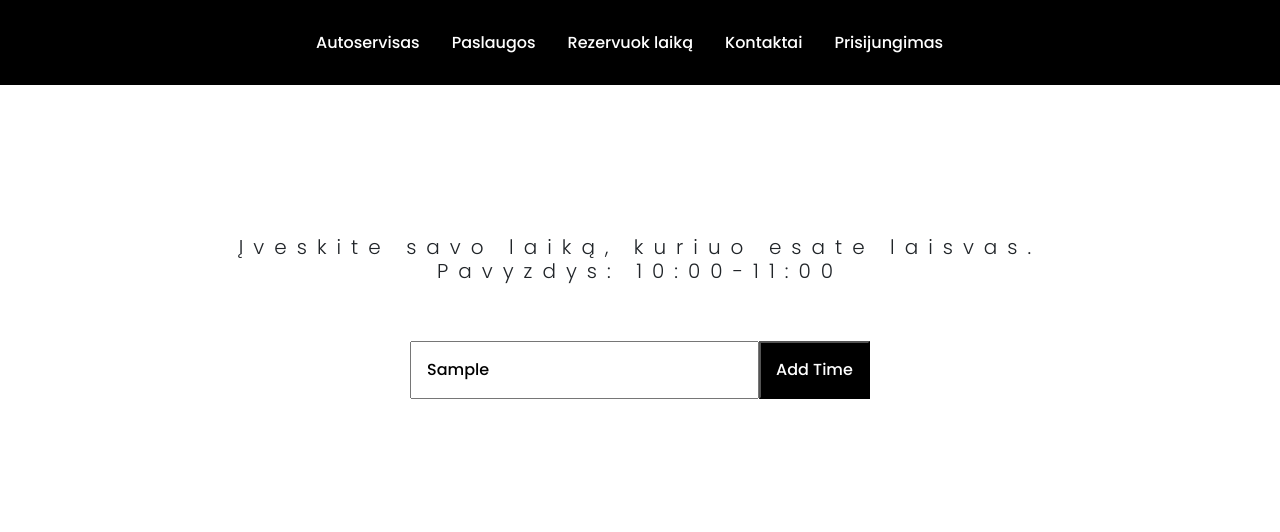
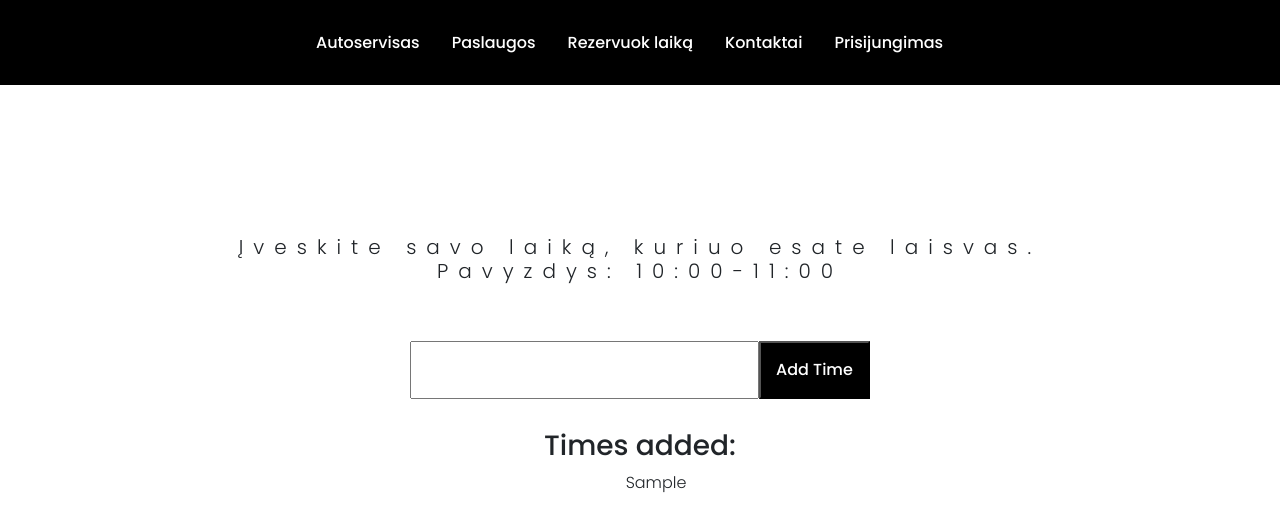
Before and after one commit to Sandruttee/autoservisas222e, a React (Create React App) app: page /AvailableTimeForm in a window 1280 px wide. Both pictures are taken after typing "Sample" into the empty fields and a click on the button "Add Time". Shown: the top 532 px of the page. Built offline with nearby package versions, Linux system fonts and the light colour scheme.

Commit message:
user can add times and see what times were added

```diff
--- a/src/pages/AvailableTimeForm.js
+++ b/src/pages/AvailableTimeForm.js
@@ -5,6 +5,7 @@ class AvailableTimeForm extends React.Component {
     super(props);
     this.state = {
       newTime: "",
+      times: [],
     };
   }
 
@@ -13,27 +14,42 @@ class AvailableTimeForm extends React.Component {
   };
 
   addTime = () => {
-    if (this.props.onAddTime) {
-      this.props.onAddTime(this.state.newTime);
-      this.setState({ newTime: "" });
+    const { newTime } = this.state;
+    if (newTime !== "") {
+      this.setState((prevState) => ({
+        times: [...prevState.times, newTime],
+        newTime: "",
+      }));
     }
   };
 
   render() {
+    const { newTime, times } = this.state;
+
     return (
-      <div className="formContainer ">
+      <div className="formContainer">
         <h2>
           Įveskite savo laiką, kuriuo esate laisvas. Pavyzdys: 10:00-11:00
         </h2>
         <input
           type="text"
-          value={this.state.newTime}
+          value={newTime}
           onChange={this.handleInputChange}
           className="loginInput"
         />
+
         <button className="loginButton" onClick={this.addTime}>
           Add Time
         </button>
+
+        <div>
+          <h3>Times added:</h3>
+          <ul>
+            {times.map((time, index) => (
+              <li key={index}>{time}</li>
+            ))}
+          </ul>
+        </div>
       </div>
     );
   }
--- a/src/pages/Parent.js
+++ b/src/pages/Parent.js
@@ -20,6 +20,7 @@ class Parent extends React.Component {
     return (
       <div>
         <AvailableTimeForm onAddTime={this.handleAddTime} />
+
         <BookingApp availableTimes={this.state.availableTimes} />
       </div>
     );
```
